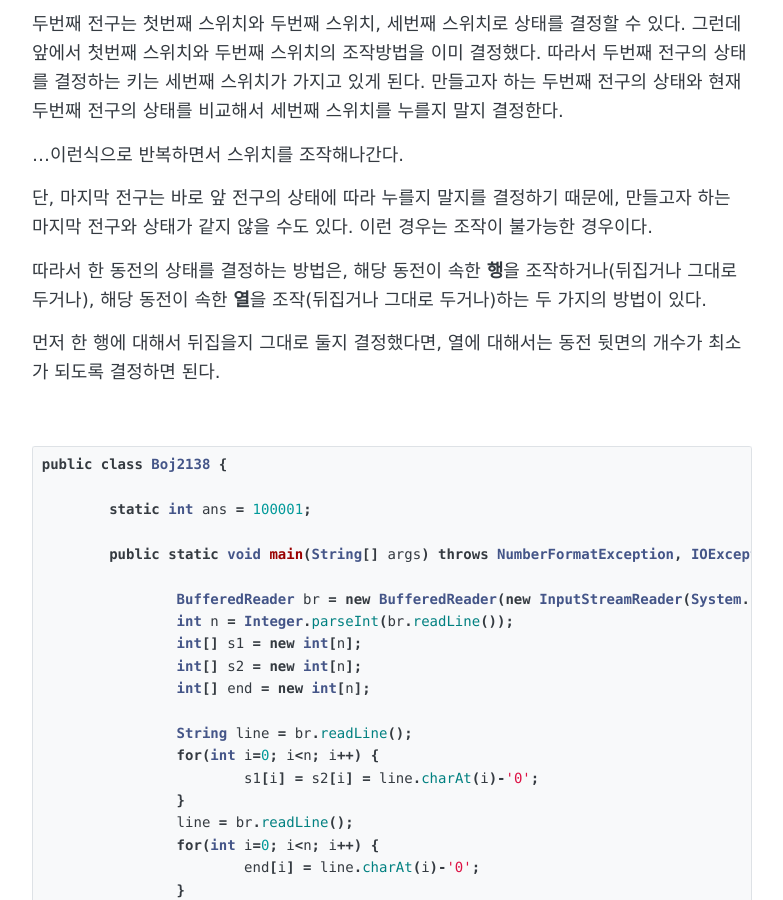
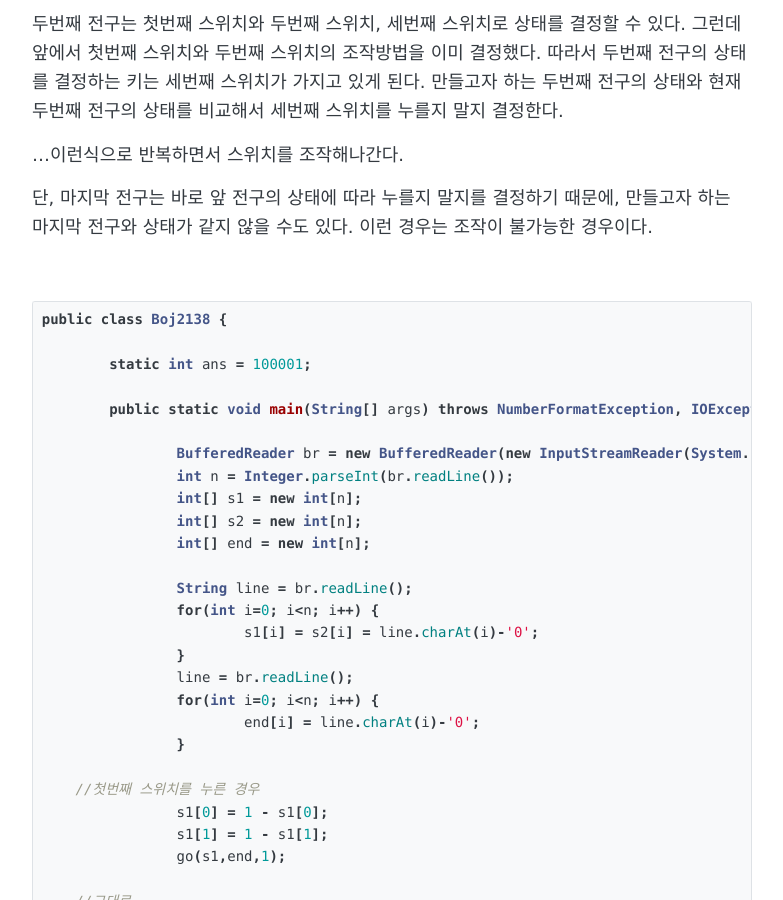
Before and after one commit to zoe0-0/blog, a Jekyll site: the page built from _posts/2019-07-26-Boj_Algorithm05.md, in a window 1280 px wide and 900 px high, scrolled down 1411 px. Shown: the whole window, without its empty margins (248-1031 px from the left). Built offline with Jekyll 4.4.1, drawn with Linux system fonts in a browser that asks for light colours; comment, search, counter and statistics services are not loaded.

Commit message:
Edit posts

```diff
--- a/_posts/2019-07-26-Boj_Algorithm05.md
+++ b/_posts/2019-07-26-Boj_Algorithm05.md
@@ -48,10 +48,6 @@ N개의 전구들의 현재 상태와 우리가 만들고자 하는 상태가
 ...이런식으로 반복하면서 스위치를 조작해나간다.
 
 단, 마지막 전구는 바로 앞 전구의 상태에 따라 누를지 말지를 결정하기 때문에, 만들고자 하는 마지막 전구와 상태가 같지 않을 수도 있다. 이런 경우는 조작이 불가능한 경우이다.
-
-따라서 한 동전의 상태를 결정하는 방법은, 해당 동전이 속한 <b>행</b>을 조작하거나(뒤집거나 그대로두거나), 해당 동전이 속한 <b>열</b>을 조작(뒤집거나 그대로 두거나)하는 두 가지의 방법이 있다.
-
-먼저 한 행에 대해서 뒤집을지 그대로 둘지 결정했다면, 열에 대해서는 동전 뒷면의 개수가 최소가 되도록 결정하면 된다.
 
 <br>
 
```
Also changed, not shown: _posts/2019-07-25-Boj_Algorithm04.md (+1 -1 lines), _posts/2020-07-27-Ai_day17.md (+6 -15 lines), images/matplotlib_basic_files/matplotlib_basic_10_0.png (added), images/matplotlib_basic_files/matplotlib_basic_1_0.png (added), images/matplotlib_basic_files/matplotlib_basic_4_2.png (added), images/matplotlib_basic_files/matplotlib_basic_5_0.png (added), images/matplotlib_basic_files/matplotlib_basic_7_1.png (added), images/matplotlib_basic_files/matplotlib_basic_9_0.png (added).
